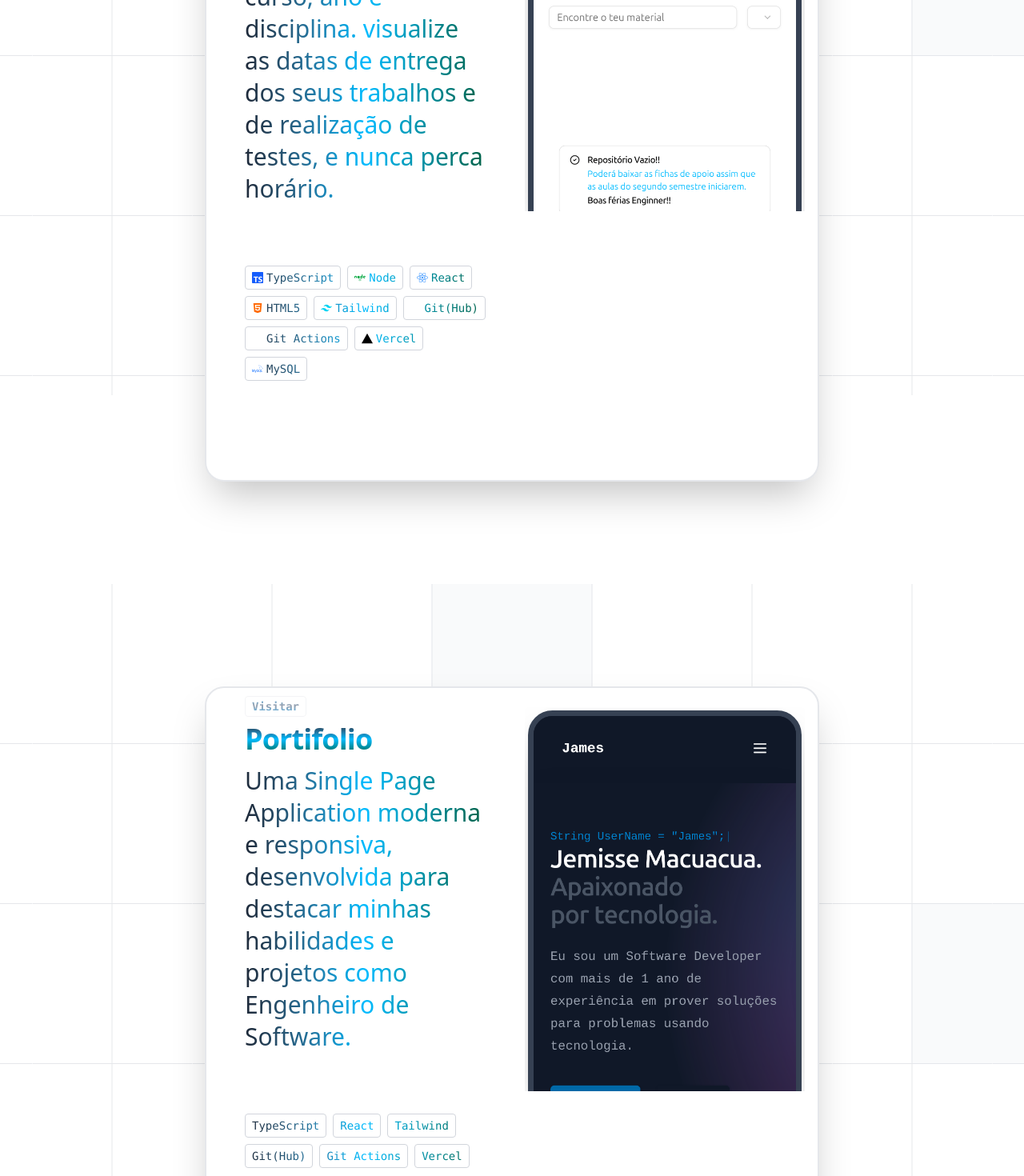
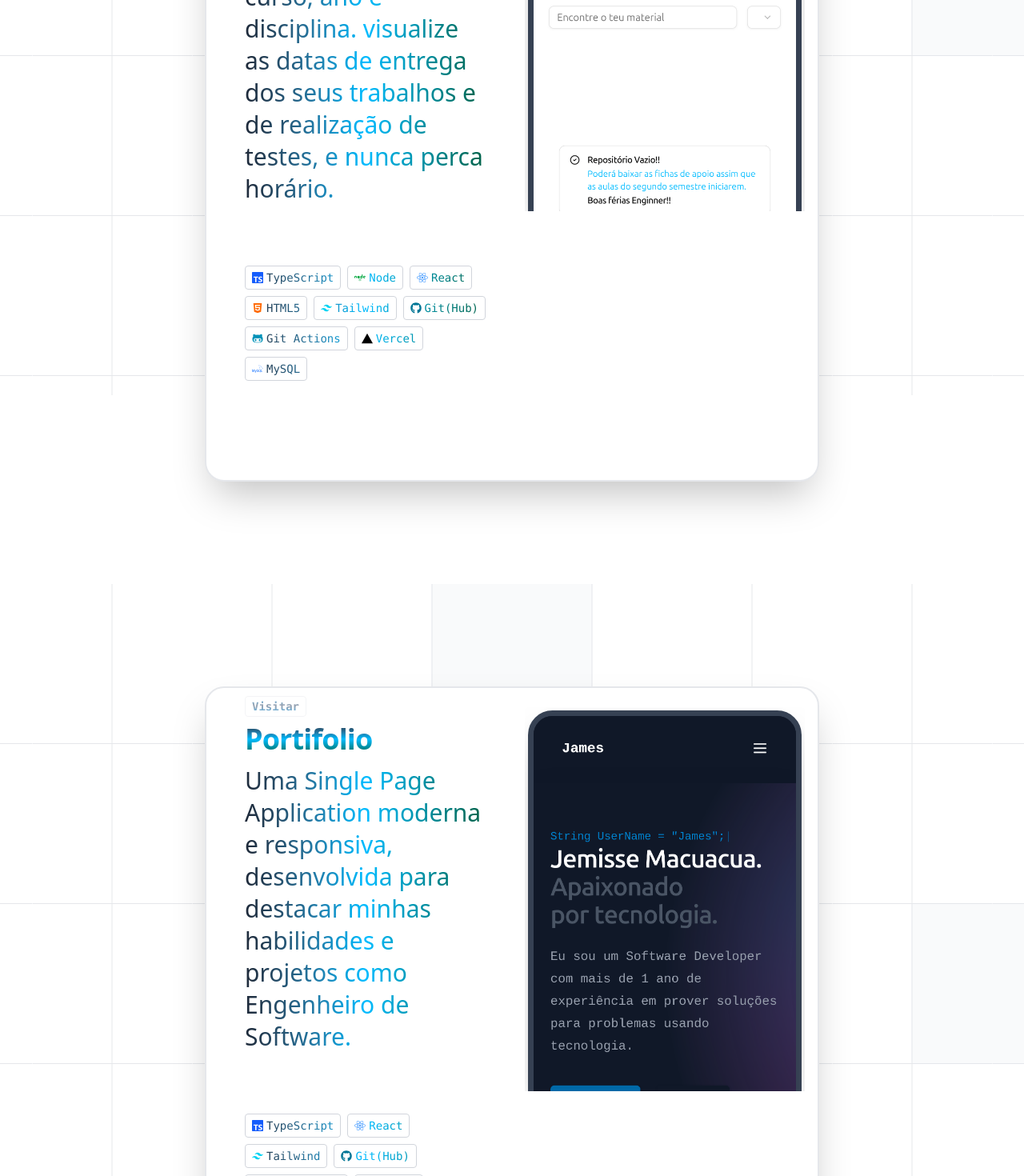
Before and after one commit to Jmisse1ST/MeuPerfil, a React (Vite) app: page / in a window 1280 px wide. Shown: the part 1330-2800 px from the top of the page at 80% size. Built offline with nearby package versions, Linux system fonts and the light colour scheme.

Commit message:
icons card ajustes

```diff
--- a/src/section/CardProjectos/UniLib.tsx
+++ b/src/section/CardProjectos/UniLib.tsx
@@ -141,19 +141,19 @@ function CardUnilib() {
                     <SiTailwindcss className="text-cyan-400" /> Tailwind
                   </span>
 
-                  {/* Git(Hub) */}
+                 {/* Git(Hub) */}
                   <span className="border border-gray-300 rounded px-2 py-1 text-sm flex items-center gap-1">
-                    <FaGithub /> Git(Hub)
+                    <FaGithub className="text-cyan-700" /> Git(Hub)
                   </span>
 
                   {/* Git Actions */}
                   <span className="border border-gray-300 rounded px-2 py-1 text-sm flex items-center gap-1">
-                    <FaGithubAlt /> Git Actions
+                    <FaGithubAlt className="text-cyan-600"/> Git Actions
                   </span>
 
                   {/* Vercel */}
                   <span className="border border-gray-300 rounded px-2 py-1 text-sm flex items-center gap-1">
-                    <SiVercel className="text-black" /> Vercel
+                    <SiVercel className="text-black/100" /> Vercel
                   </span>
 
                   {/* MySQL */}
--- a/src/section/CardProjectos/WhatMovie.tsx
+++ b/src/section/CardProjectos/WhatMovie.tsx
@@ -1,3 +1,5 @@
+import { FaReact, FaGithub, FaGithubAlt } from 'react-icons/fa';
+import { SiTypescript, SiTailwindcss, SiVercel } from 'react-icons/si';
 
 function CardFilmes() {
   return (
@@ -87,15 +89,36 @@ function CardFilmes() {
               <div className="max-w-xl text-base/7 text-gray-600 lg:max-w-lg
               py-9
               ">
+                <div className="flex flex-wrap gap-2 text-xl/8 bg-gradient-to-r from-gray-800 via-sky-400 to-emerald-800 bg-clip-text text-transparent font-mono">
+                  {/* TypeScript */}
+                  <span className="border border-gray-300 rounded px-2 py-1 text-sm flex items-center gap-1">
+                    <SiTypescript className="text-blue-600" /> TypeScript
+                  </span>
 
-                <div className="flex flex-wrap gap-2 text-xl/8 bg-gradient-to-r from-gray-800 via-sky-400 to-emerald-800 bg-clip-text text-transparent font-mono">
-                  <span className="border border-gray-300 rounded px-2 py-1 text-sm">TypeScript</span>
-                  <span className="border border-gray-300 rounded px-2 py-1 text-sm">React</span>
-                  <span className="border border-gray-300 rounded px-2 py-1 text-sm">Tailwind</span>
-                  <span className="border border-gray-300 rounded px-2 py-1 text-sm">Git(Hub)</span>
-                  <span className="border border-gray-300 rounded px-2 py-1 text-sm">Git Actions</span>
-                  <span className="border border-gray-300 rounded px-2 py-1 text-sm">Vercel</span>
+                  {/* React */}
+                  <span className="border border-gray-300 rounded px-2 py-1 text-sm flex items-center gap-1">
+                    <FaReact className="text-blue-400" /> React
+                  </span>
 
+                  {/* Tailwind */}
+                  <span className="border border-gray-300 rounded px-2 py-1 text-sm flex items-center gap-1">
+                    <SiTailwindcss className="text-cyan-400" /> Tailwind
+                  </span>
+
+                  {/* Git(Hub) */}
+                  <span className="border border-gray-300 rounded px-2 py-1 text-sm flex items-center gap-1">
+                    <FaGithub className="text-cyan-700" /> Git(Hub)
+                  </span>
+
+                  {/* Git Actions */}
+                  <span className="border border-gray-300 rounded px-2 py-1 text-sm flex items-center gap-1">
+                    <FaGithubAlt className="text-cyan-600"/> Git Actions
+                  </span>
+
+                  {/* Vercel */}
+                  <span className="border border-gray-300 rounded px-2 py-1 text-sm flex items-center gap-1">
+                    <SiVercel className="text-black/100 " /> Vercel
+                  </span>
                 </div>
               </div>
             </div>
```
